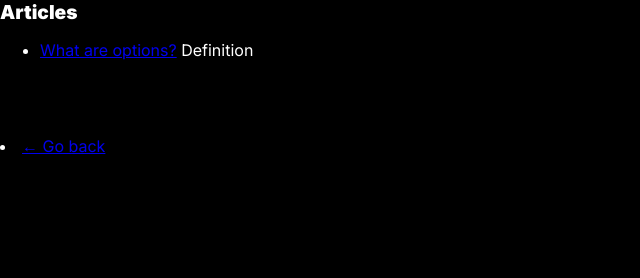
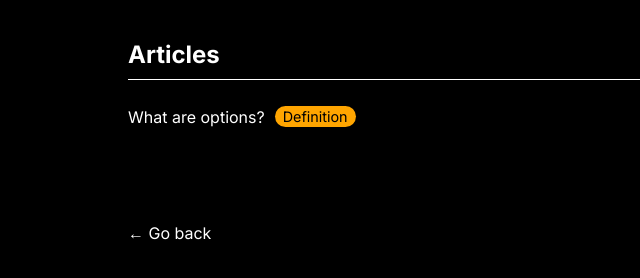
Before and after one commit to cescps/DYORFI, a plain HTML site: page articles.html in a window 1280 px wide. Shown: the whole page, without its empty margins (0-640 px from the left). Drawn offline with Linux system fonts and the light colour scheme.

Commit message:
Update articles.html

```diff
--- a/articles.html
+++ b/articles.html
@@ -4,7 +4,7 @@
     <meta charset="UTF-8">
     <meta name="viewport" content="width=device-width, initial-scale=1.0">
     <title>Articles</title>
-    <link rel="stylesheet" href="style.css">
+    <link rel="stylesheet" href="articles.css">
    <link href="https://fonts.googleapis.com/css2?family=Inter:wght@400;700&display=swap" rel="stylesheet">
    <link href="https://fonts.googleapis.com/css2?family=Inter:wght@900&display=swap" rel="stylesheet">
 </head>
```
